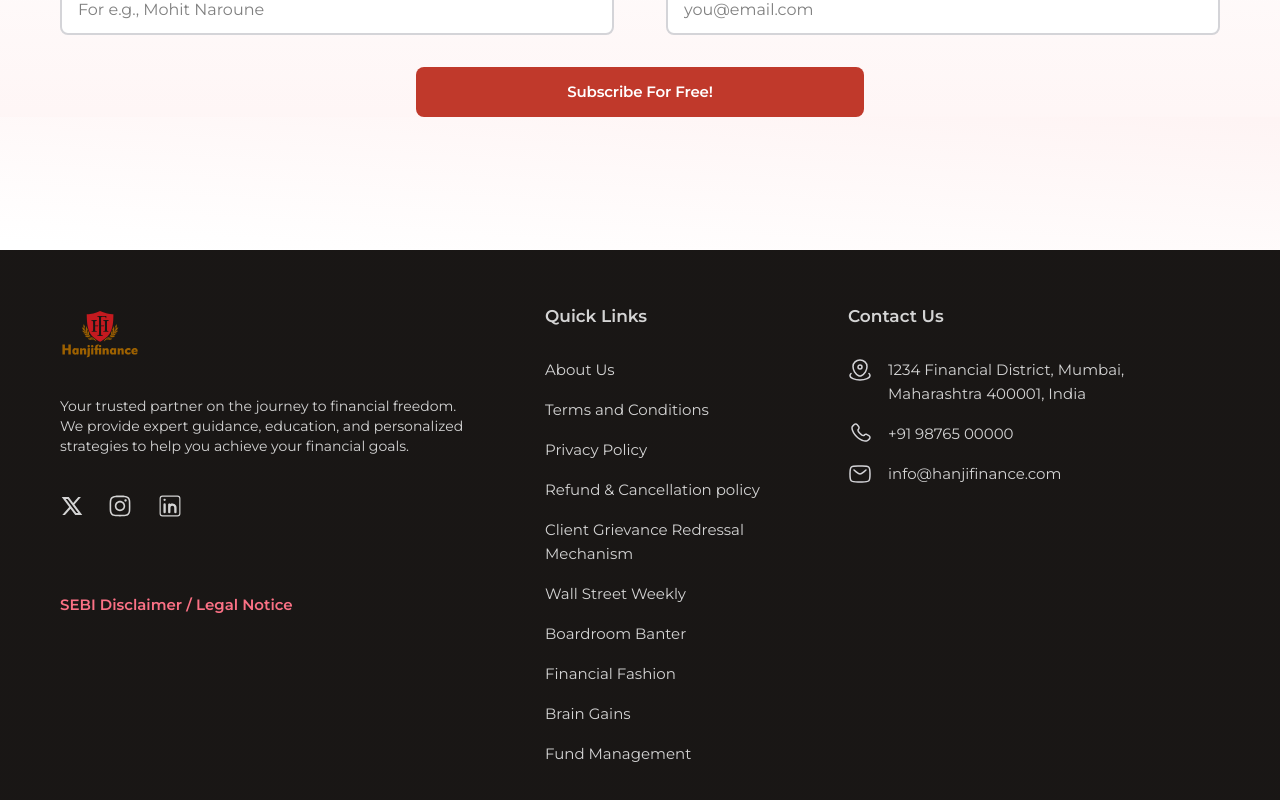
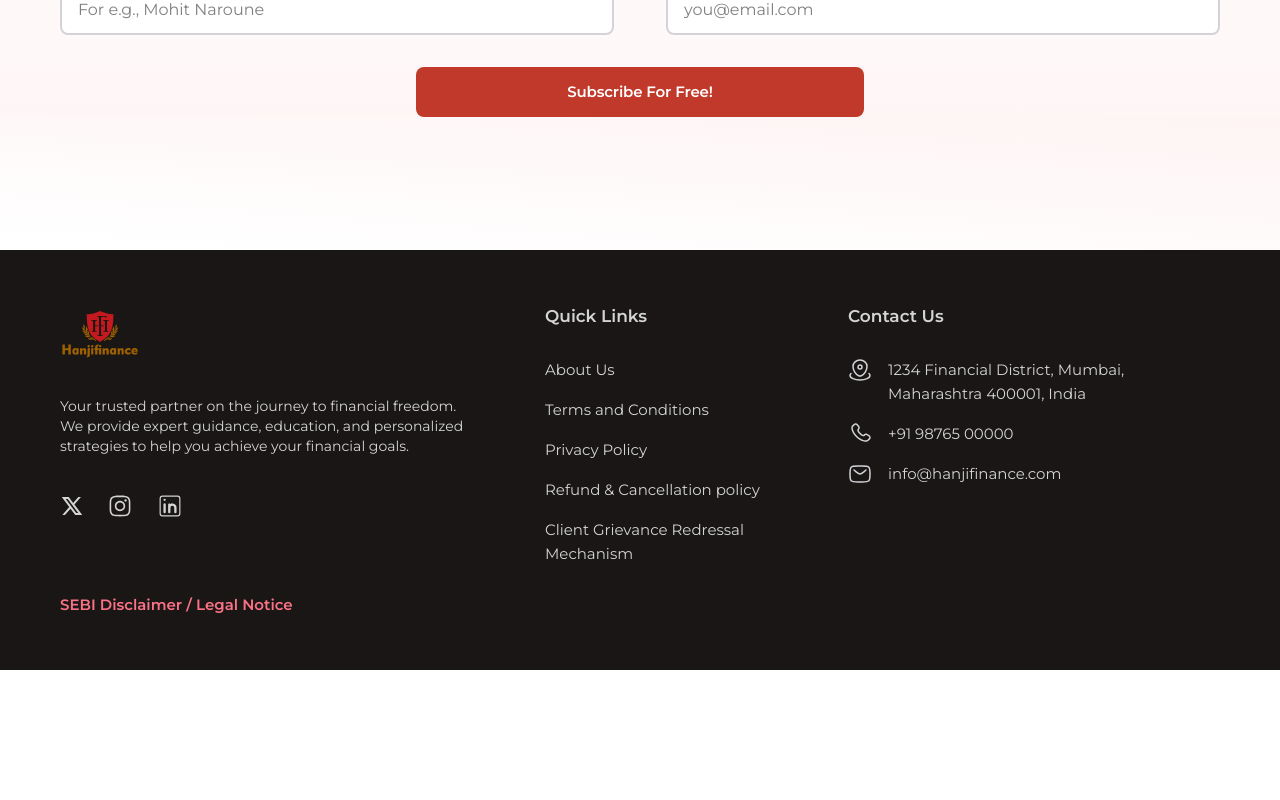
Before and after one commit to neon-lab-dev/HanjiFinance-Client, a React (Vite) app: page /about-us in a window 1280 px wide. Shown: the part 1590-2390 px from the top of the page. After the commit the page ends 2260 px from the top, so only its background shows below. Built offline with nearby package versions, Linux system fonts and the light colour scheme.

Commit message:
Updated avatar

```diff
--- a/src/assets/index.ts
+++ b/src/assets/index.ts
@@ -32,7 +32,7 @@ import heroMobileBg from "./images/hero-img-mobile.png"
 import heroBg from "./images/hero-bg.png"
 import aboutUsBg from "./images/about-us-bg.png";
 import courseDummyImage from "./images/course-dummy-image.png";
-import dummyAvatar from "./images/dummy-avatar.png";
+import avatar from "./images/avatar.jpg";
 import notFound from "./images/404.png";
 
 
@@ -42,7 +42,7 @@ export const IMAGES = {
   heroBg,
   heroMobileBg,
   courseDummyImage,
-  dummyAvatar,
+  avatar,
   notFound,
 };
 
--- a/src/components/HomePage/AboutUs/AboutUs.tsx
+++ b/src/components/HomePage/AboutUs/AboutUs.tsx
@@ -89,7 +89,7 @@ const AboutUs = () => {
                 <div className="bg-gradient-profile-picture size-[262px] rounded-full p-1">
                   <div className="bg-white rounded-full p-4">
                     <img
-                      src={IMAGES.dummyAvatar}
+                      src={IMAGES.avatar}
                       alt=""
                       className="rounded-full"
                     />
--- a/src/components/Shared/Footer/Footer.tsx
+++ b/src/components/Shared/Footer/Footer.tsx
@@ -44,26 +44,26 @@ const Footer = () => {
       label: "Client Grievance Redressal Mechanism",
       path: "/client-grievance-mechanism",
     },
-    {
-      label: "Wall Street Weekly",
-      path: "/wall-street-weekly",
-    },
-    {
-      label: "Boardroom Banter",
-      path: "/boardroom-banter",
-    },
-    {
-      label: "Financial Fashion",
-      path: "/financial-fashion",
-    },
-    {
-      label: "Brain Gains",
-      path: "/brain-gains",
-    },
-    {
-      label: "Fund Management",
-      path: "/fund-management",
-    },
+    // {
+    //   label: "Wall Street Weekly",
+    //   path: "/wall-street-weekly",
+    // },
+    // {
+    //   label: "Boardroom Banter",
+    //   path: "/boardroom-banter",
+    // },
+    // {
+    //   label: "Financial Fashion",
+    //   path: "/financial-fashion",
+    // },
+    // {
+    //   label: "Brain Gains",
+    //   path: "/brain-gains",
+    // },
+    // {
+    //   label: "Fund Management",
+    //   path: "/fund-management",
+    // },
   ];
 
   const contactDetails = [
@@ -155,7 +155,7 @@ const Footer = () => {
             </div>
 
             {/* Accordion */}
-            <div className="flex flex-col w-full max-w-[412px] mt-[76px]">
+            <div className="flex flex-col w-full w-fit max-w-[412px] mt-[76px]">
               <article>
                 <div className="cursor-pointer" onClick={handleToggle}>
                   <h2 className="text-primary-25 text-[15px] font-semibold leading-[18px]">
@@ -205,7 +205,7 @@ const Footer = () => {
                 <Link
                   key={item?.label}
                   to={item?.path}
-                  className="text-neutral-90 text-[15px] leading-6 hover:underline max-w-[230px]"
+                  className="text-neutral-90 text-[15px] leading-6 hover:underline w-fit max-w-[230px]"
                 >
                   {item?.label}
                 </Link>
@@ -224,7 +224,7 @@ const Footer = () => {
                   <a
                     key={index}
                     href={item?.href}
-                    className={`text-neutral-90 text-[15px] leading-[18px] max-w-[372px] hover:underline flex gap-4 ${
+                    className={`text-neutral-90 text-[15px] leading-[18px] w-fit max-w-[372px] hover:underline flex gap-4 ${
                       index === 0 ? "items-start" : "items-center"
                     }`}
                   >
```
Also changed, not shown: src/assets/images/avatar.jpg (added), src/assets/images/dummy-avatar.png (deleted).
